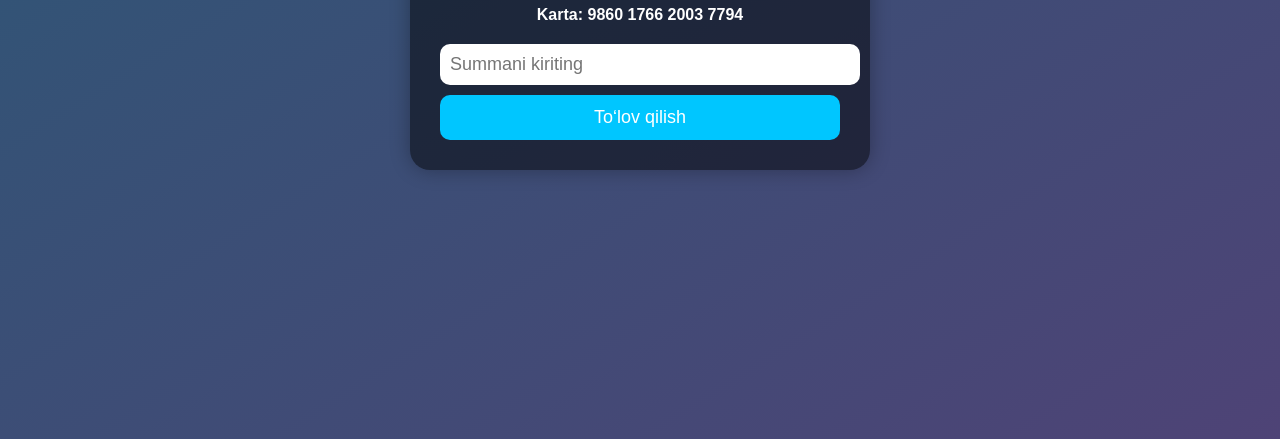
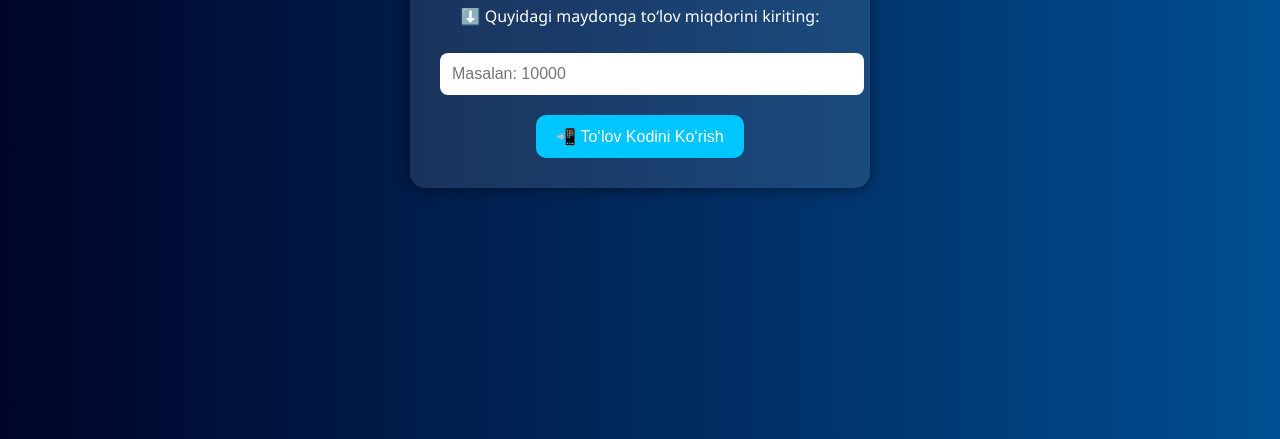
Before and after one commit to saidakbar88/avto-tulov, a plain HTML site: page index.html in a window 1280 px wide. Shown: the part 361-800 px from the top of the page. Drawn offline with Linux system fonts and the light colour scheme.

Commit message:
Update index.html

```diff
--- a/index.html
+++ b/index.html
@@ -1,74 +1,88 @@
-
 <!DOCTYPE html>
 <html lang="uz">
 <head>
   <meta charset="UTF-8" />
   <meta name="viewport" content="width=device-width, initial-scale=1.0"/>
-  <title>Avto To‘lov</title>
+  <title>Avto To‘lov (USSD)</title>
   <style>
     body {
+      background: linear-gradient(to right, #000428, #004e92);
+      color: white;
+      font-family: 'Segoe UI', sans-serif;
+      display: flex;
+      flex-direction: column;
+      align-items: center;
+      justify-content: center;
+      height: 100vh;
       margin: 0;
-      padding: 0;
-      font-family: sans-serif;
-      background: linear-gradient(to bottom right, #2b5876, #4e4376);
-      color: #fff;
-      text-align: center;
-      display: flex;
-      justify-content: center;
-      align-items: center;
-      height: 100vh;
     }
     .container {
-      background: rgba(0,0,0,0.5);
+      background: rgba(255, 255, 255, 0.1);
       padding: 30px;
-      border-radius: 20px;
-      box-shadow: 0 0 20px rgba(0,0,0,0.3);
+      border-radius: 15px;
+      box-shadow: 0 0 15px rgba(0, 0, 0, 0.5);
+      max-width: 400px;
       width: 90%;
-      max-width: 400px;
+      text-align: center;
     }
-    input[type="number"] {
+    input {
       width: 100%;
-      padding: 10px;
-      font-size: 18px;
+      padding: 12px;
+      font-size: 1rem;
+      border-radius: 8px;
       border: none;
-      border-radius: 10px;
-      margin: 10px 0;
+      margin-top: 10px;
+      margin-bottom: 20px;
     }
     button {
       padding: 12px 20px;
       background: #00c6ff;
+      color: white;
+      font-size: 1rem;
       border: none;
       border-radius: 10px;
-      font-size: 18px;
-      color: #fff;
       cursor: pointer;
-      width: 100%;
     }
-    button:hover {
-      background: #0072ff;
-    }
-    .card {
-      font-weight: bold;
-      margin-bottom: 10px;
+    #ussd {
+      margin-top: 20px;
+      background: rgba(0,0,0,0.3);
+      padding: 15px;
+      border-radius: 10px;
+      display: none;
     }
   </style>
 </head>
 <body>
   <div class="container">
-    <h2>Premium uchun to‘lov</h2>
-    <div class="card">Karta: 9860 1766 2003 7794</div>
-    <input type="number" id="amount" placeholder="Summani kiriting" />
-    <button onclick="makePayment()">To‘lov qilish</button>
+    <h1>💳 Avto To‘lov Paneli</h1>
+    <p>⬇️ Quyidagi maydonga to‘lov miqdorini kiriting:</p>
+    <input type="number" id="summa" placeholder="Masalan: 10000" />
+    <button onclick="generateUSSD()">📲 To‘lov Kodini Ko‘rish</button>
+
+    <div id="ussd">
+      <p>✅ Telefoningizda to‘lov qilish uchun ushbu kodni tering:</p>
+      <h2 id="ussdCode">*880*079101*SUMMA#</h2>
+      <p>
+        🔹 Bu <strong>USSD kod</strong> orqali siz CLICK orqali karta raqamiga to‘lov qilasiz. <br/>
+        🔹 Kodingizni tanlab, 📋 <strong>nusxa ko‘chirib</strong> oling va 📞 telefoningizda tering. <br/>
+        🔹 Har safar to‘lov miqdori o‘zgarsa, kod ham o‘zgaradi.
+      </p>
+      <p><strong>Misol:</strong> 10 000 so‘m to‘lash uchun kod: <br/><code>*880*079101*10000#</code></p>
+      <p style="margin-top:20px;">👤 Admin: <strong>@AdxamovUz</strong></p>
+    </div>
   </div>
 
   <script>
-    function makePayment() {
-      const amount = document.getElementById('amount').value;
+    function generateUSSD() {
+      const amount = document.getElementById("summa").value;
+      const box = document.getElementById("ussd");
+      const code = document.getElementById("ussdCode");
+
       if (amount && amount > 0) {
-        const url = `https://click.uz/pay?amount=${amount}&card=9860176620037794`;
-        window.open(url, '_blank');
+        code.textContent = *880*079101*${amount}#;
+        box.style.display = "block";
       } else {
-        alert("Iltimos, to‘lov summasini kiriting.");
+        alert("Iltimos, to‘lov summasini kiriting!");
       }
     }
   </script>
```
